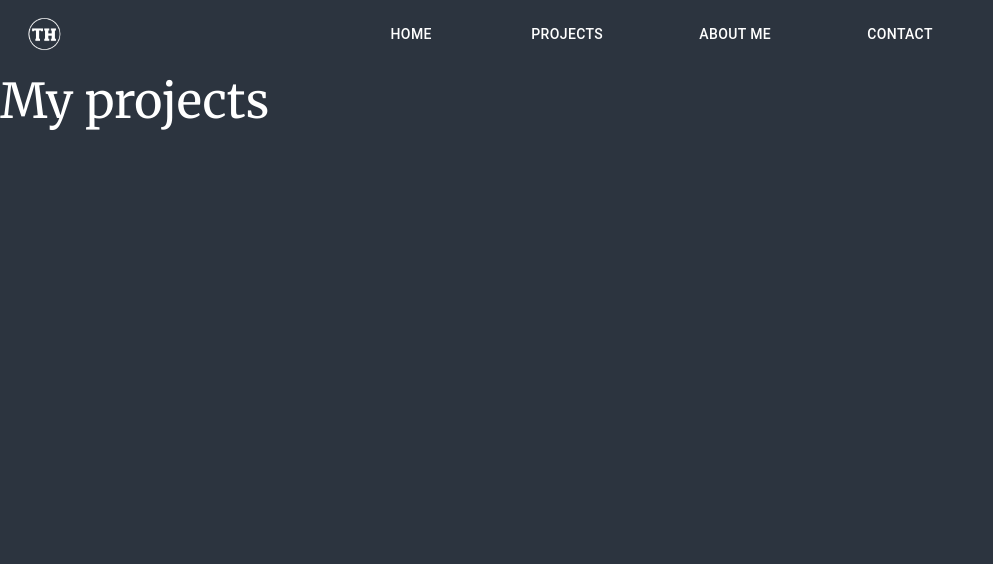
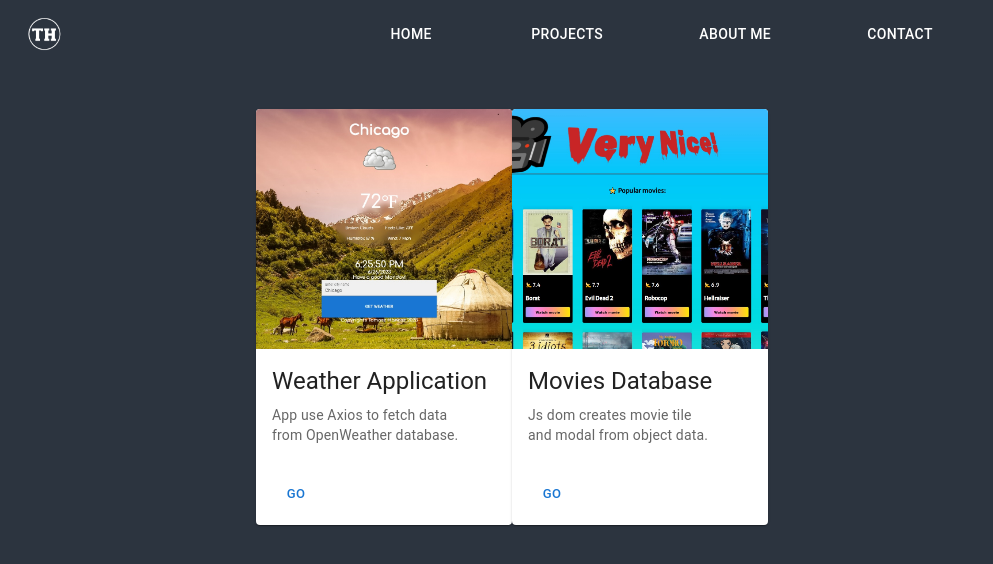
Before and after one commit to TomaszHanasz/portfolio, a React (Create React App) app: page /projects in a window 1280 px wide. Shown: the top 564 px of the page, without its empty margins (0-993 px from the left). Built offline with nearby package versions, Linux system fonts and the light colour scheme.

Commit message:
projects page update

```diff
--- a/src/containers/projects/Projects.jsx
+++ b/src/containers/projects/Projects.jsx
@@ -1,11 +1,61 @@
 import React from "react";
+import Card from "@mui/material/Card";
+import CardActions from "@mui/material/CardActions";
+import CardContent from "@mui/material/CardContent";
+import CardMedia from "@mui/material/CardMedia";
+import Button from "@mui/material/Button";
+import Typography from "@mui/material/Typography";
 import NavBar from "../../components/navBar/NavBar";
+import WeatherApp from "../../images/weatherapp.jpg";
+import MoviesDom from "../../images/moviesdom.jpg";
+import "./projects.style.css";
 
 const Projects = () => {
   return (
     <div>
       <NavBar />
-      <h1>My projects</h1>
+      <div className="projects__container">
+        <Card sx={{ maxWidth: 345 }}>
+          <CardMedia
+            sx={{ height: 240 }}
+            image={WeatherApp}
+            title="green iguana"
+          />
+          <CardContent>
+            <Typography gutterBottom variant="h5" component="div">
+              Weather Application
+            </Typography>
+            <Typography variant="body2" color="text.secondary">
+              App use Axios to fetch data from OpenWeather database.
+            </Typography>
+          </CardContent>
+          <CardActions>
+            <a href="https://new-weather-app-tomek.netlify.app/">
+              <Button size="small">Go</Button>
+            </a>
+          </CardActions>
+        </Card>
+        <Card sx={{ maxWidth: 345 }}>
+          <CardMedia
+            sx={{ height: 240 }}
+            image={MoviesDom}
+            title="green iguana"
+          />
+          <CardContent>
+            <Typography gutterBottom variant="h5" component="div">
+              Movies Database
+            </Typography>
+            <Typography variant="body2" color="text.secondary">
+              Js dom creates movie tile and modal from object data.
+            </Typography>
+          </CardContent>
+          <CardActions>
+            <a href="https://moviestomek.netlify.app/">
+              <Button size="small">Go</Button>
+            </a>
+          </CardActions>
+        </Card>
+      </div>
     </div>
   );
 };
--- a/src/containers/projects/projects.style.css
+++ b/src/containers/projects/projects.style.css
@@ -0,0 +1,7 @@
+.projects__container {
+  display: grid;
+  grid-template-columns: repeat(3, 1fr);
+  width: 60%;
+  margin: 0 auto;
+  margin-top: 40px;
+}
```
Also changed, not shown: src/images/moviesdom.jpg (added), src/images/weatherapp.jpg (added).
